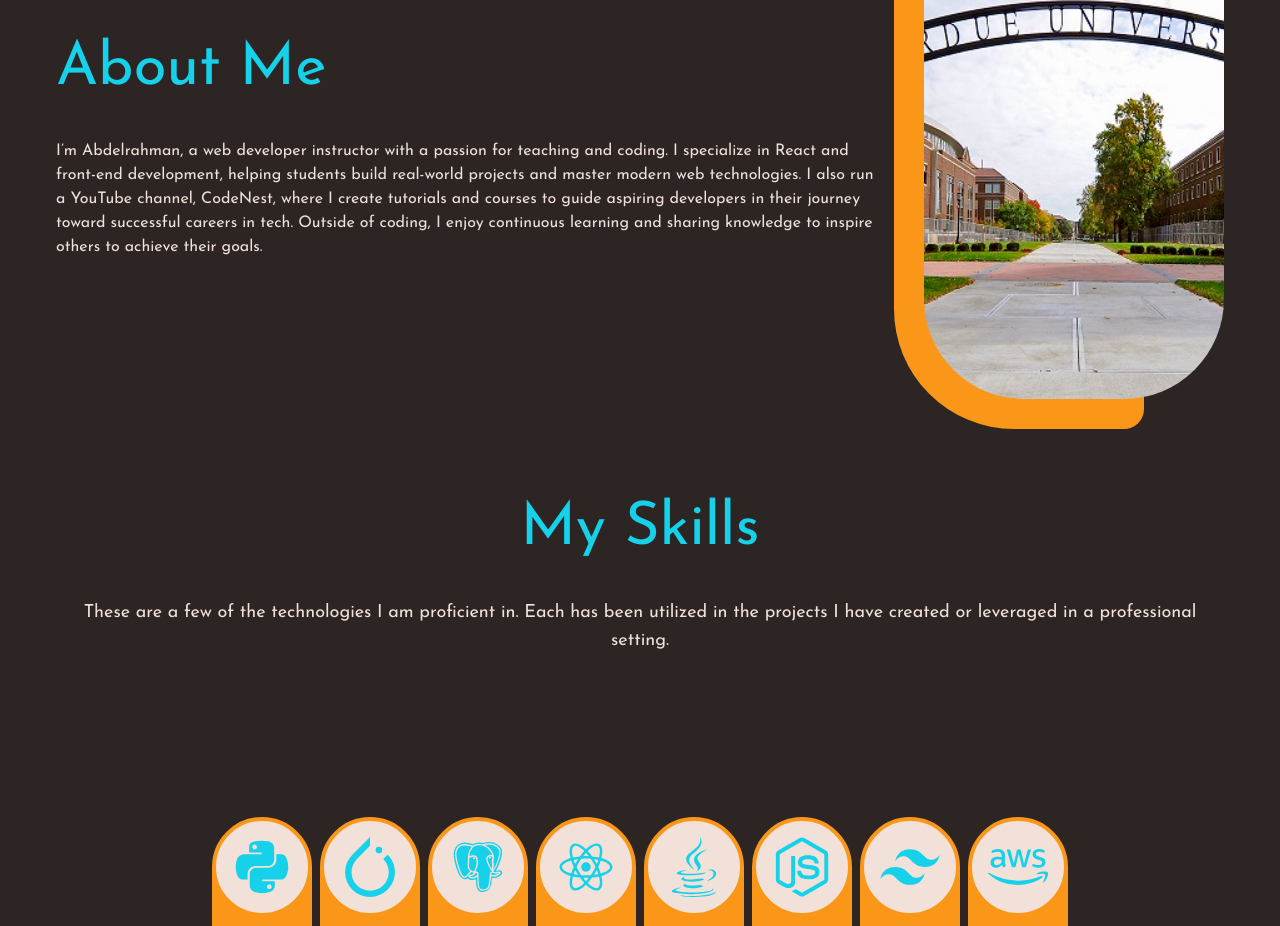
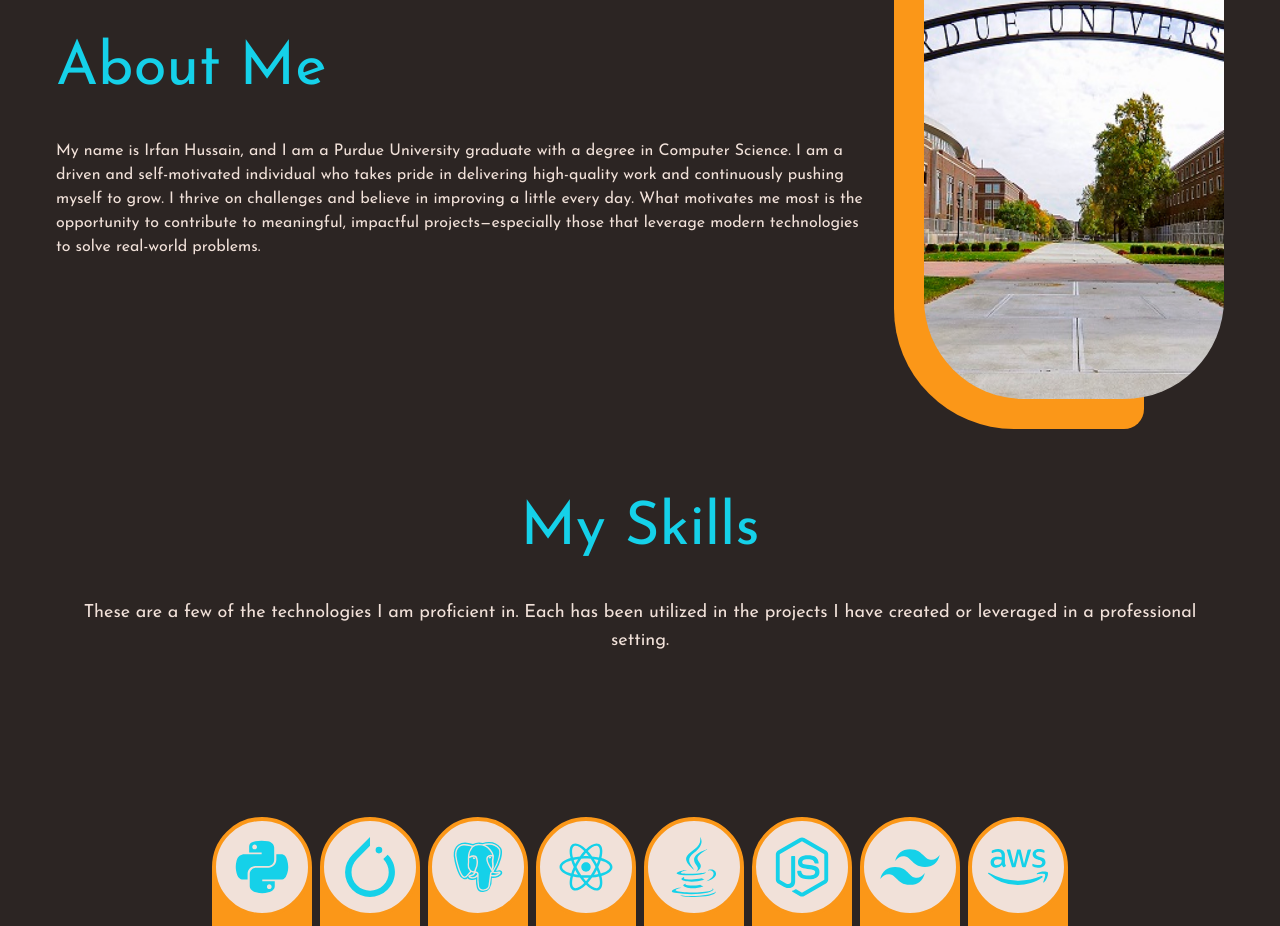
Before and after one commit to IrfanHussain2145/portfolio-website, a React (Vite) app: page / in a window 1280 px wide. Shown: the part 981-1907 px from the top of the page. Built offline with nearby package versions, Linux system fonts and the light colour scheme.

Commit message:
about me text add

```diff
--- a/src/components/aboutMeSection/AboutMeText.jsx
+++ b/src/components/aboutMeSection/AboutMeText.jsx
@@ -5,13 +5,12 @@ const AboutMeText = () => {
     <div className="flex flex-col md:items-start sm:items-center md:text-left sm:text-center">
       <h2 className="text-6xl text-cyan mb-10">About Me</h2>
       <p className="text-white">
-        I’m Abdelrahman, a web developer instructor with a passion for teaching
-        and coding. I specialize in React and front-end development, helping
-        students build real-world projects and master modern web technologies. I
-        also run a YouTube channel, CodeNest, where I create tutorials and
-        courses to guide aspiring developers in their journey toward successful
-        careers in tech. Outside of coding, I enjoy continuous learning and
-        sharing knowledge to inspire others to achieve their goals.
+      My name is Irfan Hussain, and I am a Purdue University graduate with
+      a degree in Computer Science. I am a driven and self-motivated individual
+      who takes pride in delivering high-quality work and continuously pushing
+      myself to grow. I thrive on challenges and believe in improving a little every day.
+      What motivates me most is the opportunity to contribute to meaningful, impactful
+      projects—especially those that leverage modern technologies to solve real-world problems.
       </p>
       {/* <button className="border border-orange rounded-full py-2 px-4 text-lg flex gap-2 items-center mt-10 hover:bg-orange transition-all duration-500 cursor-pointer md:self-start sm:self-center text-white hover:text-cyan ">
           My Projects
```
